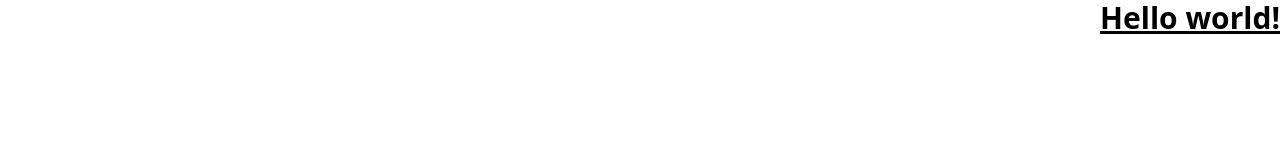
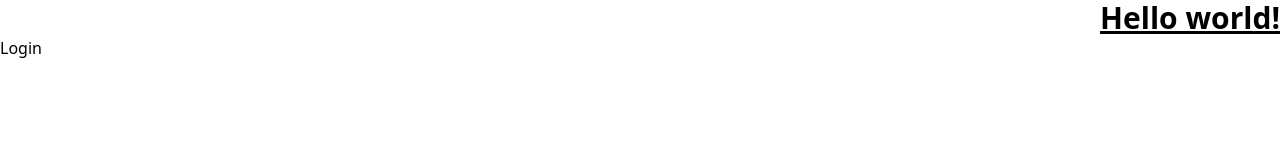
Before and after one commit to septianadip17/simple-login-laundry, a React (Vite) app: page / in a window 1280 px wide. Shown: the top 160 px of the page. Built offline with nearby package versions, Linux system fonts and the light colour scheme.

Commit message:
login showed

```diff
--- a/src/App.jsx
+++ b/src/App.jsx
@@ -1,7 +1,12 @@
+import Login from "./components/Login";
+
 export default function App() {
   return (
-    <h1 className="text-3xl font-bold underline text-end">
-      Hello world!
-    </h1>
-  )
+    <>
+      <h1 className="text-3xl font-bold underline text-end">Hello world!</h1>
+      <div>
+        <Login />
+      </div>
+    </>
+  );
 }
```
